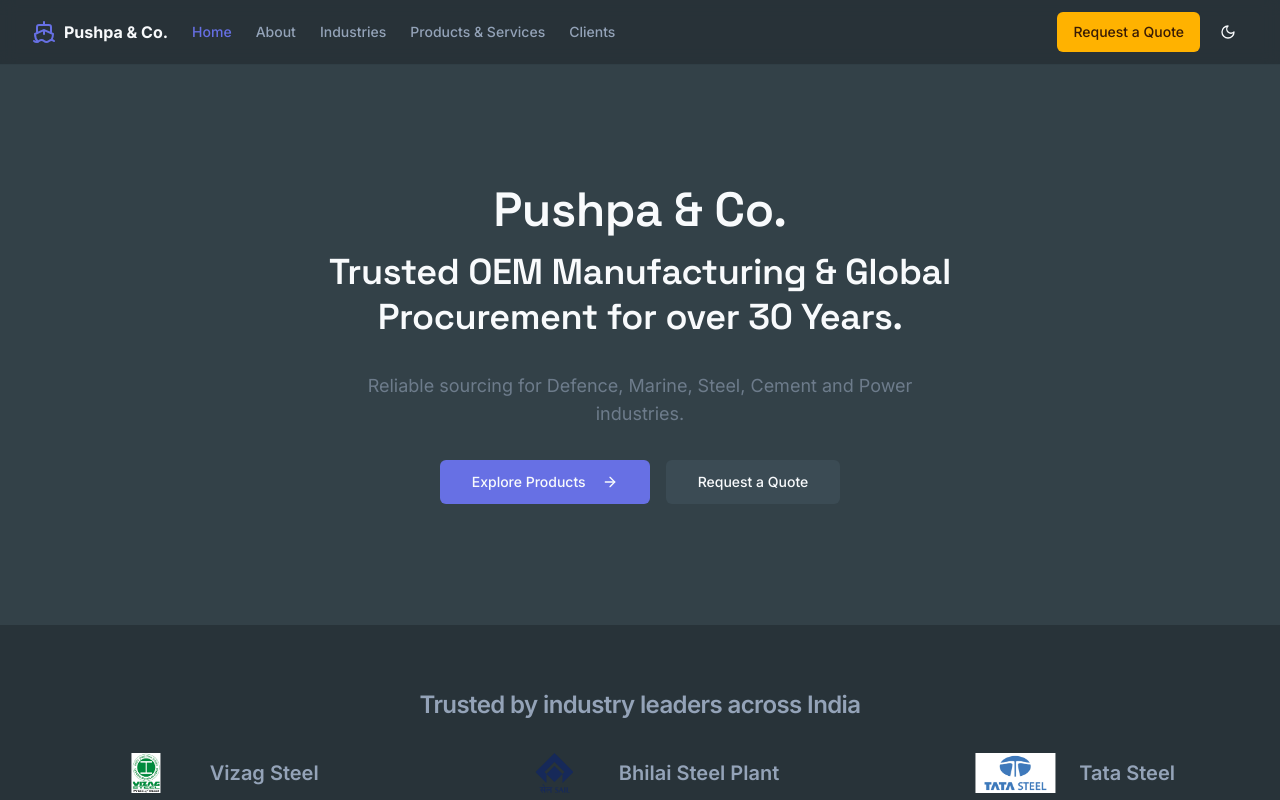
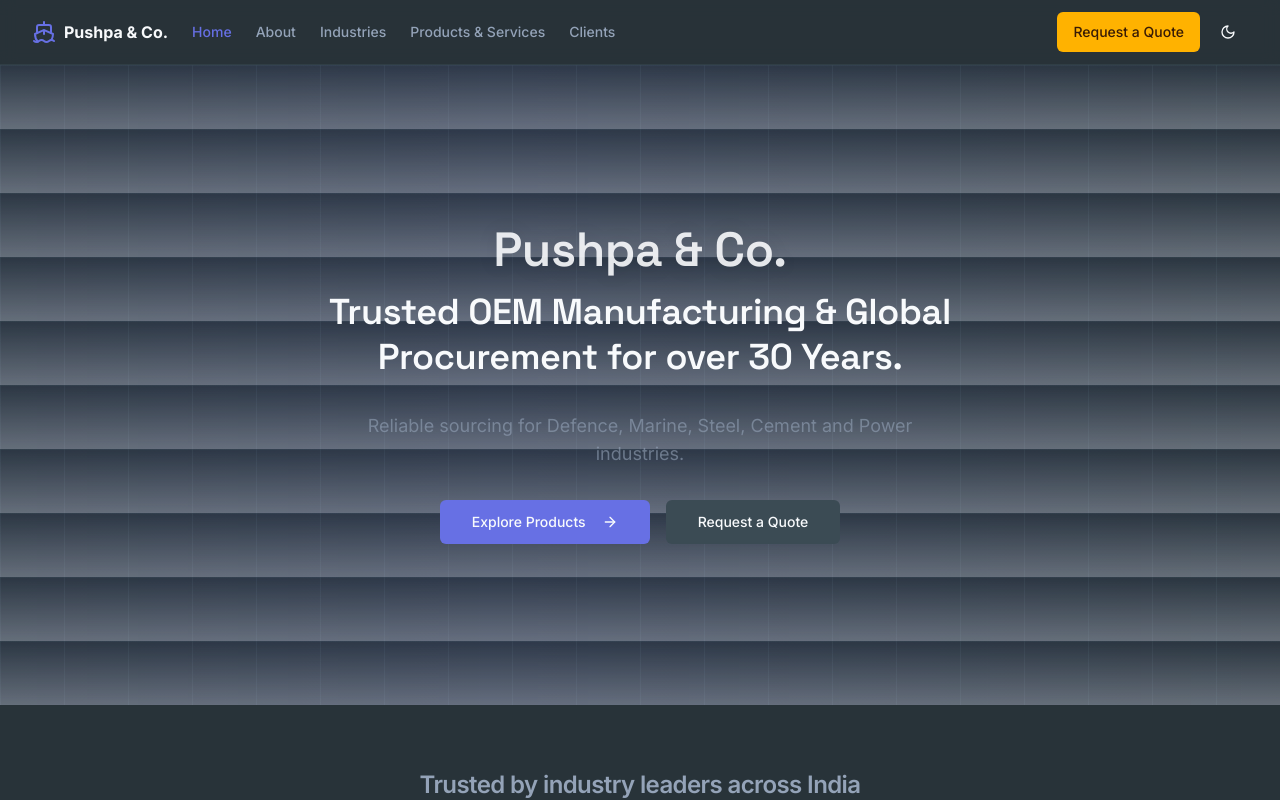
Before and after one commit to LuminousMayank/Pushpa, a Next.js app: page / in a window 1280 px wide. Shown: the top 800 px of the page. Built offline with nearby package versions, Linux system fonts and the light colour scheme.

Commit message:
“Create a high-end, ultra-clean, abstract industrial hero background for

```diff
--- a/src/app/globals.css
+++ b/src/app/globals.css
@@ -127,4 +127,40 @@
   .animate-scroll {
     animation: scroll 60s linear infinite;
   }
+
+  .hero-background {
+    background-color: hsl(var(--background));
+    background-image:
+      linear-gradient(to bottom, transparent, hsl(216 100% 98% / 0.3)),
+      linear-gradient(to right, hsl(var(--border) / 0.3) 1px, transparent 1px),
+      linear-gradient(to bottom, hsl(var(--border) / 0.3) 1px, transparent 1px);
+    background-size: 4rem 4rem, 4rem 4rem, 4rem 4rem;
+    overflow: hidden;
+    position: relative;
+  }
+
+  .hero-background::before {
+    content: '';
+    position: absolute;
+    top: 0;
+    left: -100%;
+    width: 200%;
+    height: 100%;
+    background-image: linear-gradient(
+      90deg,
+      transparent,
+      hsl(var(--primary) / 0.1),
+      transparent
+    );
+    animation: shimmer 15s linear infinite;
+  }
+
+  @keyframes shimmer {
+    0% {
+      transform: translateX(0);
+    }
+    100% {
+      transform: translateX(50%);
+    }
+  }
 }
--- a/src/app/page.tsx
+++ b/src/app/page.tsx
@@ -40,10 +40,10 @@
 
   return (
     <div className="flex flex-col">
-       <section className="relative flex min-h-[60dvh] w-full flex-col items-center justify-center bg-card px-4 py-10 text-center md:min-h-[70dvh] md:px-6 md:py-12">
-        <div className="container mx-auto max-w-4xl space-y-8">
+       <section className="hero-background relative flex min-h-[70dvh] w-full flex-col items-center justify-center px-4 py-16 text-center md:min-h-[80dvh] md:px-6 md:py-24">
+        <div className="container z-10 mx-auto max-w-4xl space-y-8">
           <h1 className="font-headline tracking-tight">
-            <span className="block text-4xl font-semibold sm:text-5xl">Pushpa & Co.</span>
+            <span className="block text-4xl font-semibold text-foreground/90 [text-shadow:0_2px_10px_hsl(var(--background)/0.3)] sm:text-5xl" style={{ textShadow: '0 1px 20px hsla(0, 0%, 0%, 0.1)'}}>Pushpa & Co.</span>
             <span className="mt-4 block text-3xl font-semibold leading-tight text-foreground sm:text-4xl md:leading-tight">
               Trusted OEM Manufacturing & Global Procurement for over 30 Years.
             </span>
```
